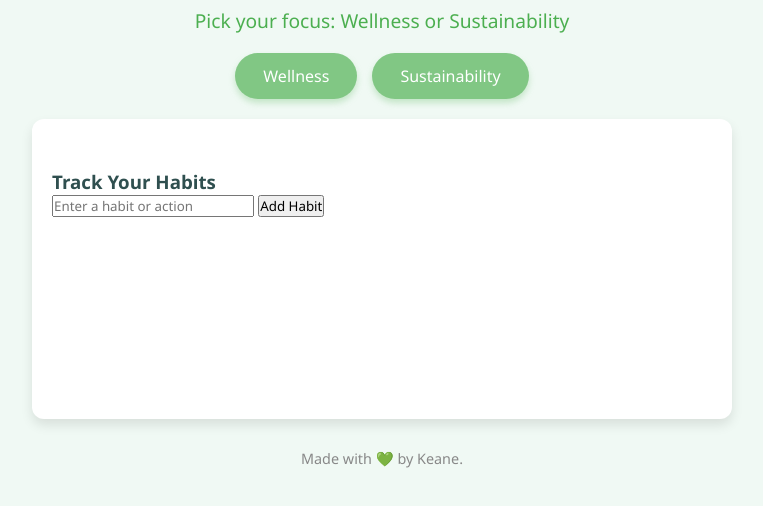
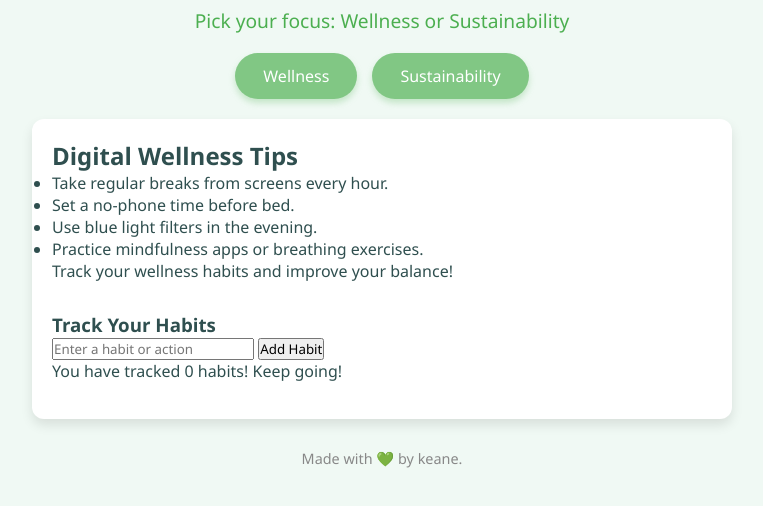
Before and after one commit to Keaane/Greenly, a plain HTML site: page index.html in a window 1280 px wide. Shown: the part 78-584 px from the top of the page, without its empty margins (258-1021 px from the left). Drawn offline with Linux system fonts and the light colour scheme.

Commit message:
Update index.html

```diff
--- a/index.html
+++ b/index.html
@@ -2,9 +2,9 @@
 <html lang="en">
 <head>
   <meta charset="UTF-8" />
-  <meta name="viewport" content="width=device-width, initial-scale=1.0"/>
+  <meta name="viewport" content="width=device-width, initial-scale=1" />
   <title>Digital Balance</title>
-  <link rel="stylesheet" href="style.css"/>
+  <link rel="stylesheet" href="style.css" />
 </head>
 <body>
   <header>
@@ -17,6 +17,11 @@
   </header>
 
   <main>
+    <section id="contentArea">
+      <!-- Dynamic content loads here -->
+    </section>
+
+    <!-- Habit Tracker Section -->
     <section id="habitSection" style="margin-top: 30px;">
       <h3>Track Your Habits</h3>
       <input type="text" id="habitInput" placeholder="Enter a habit or action" />
@@ -24,11 +29,10 @@
       <ul id="habitList"></ul>
       <p id="streakMsg"></p>
     </section>
-
   </main>
 
   <footer>
-    <p>Made with 💚 by Keane.</p>
+    <p>Made with 💚 by keane.</p>
   </footer>
 
   <script src="script.js"></script>
```
Lines whose indentation alone changed are shown as unchanged.
